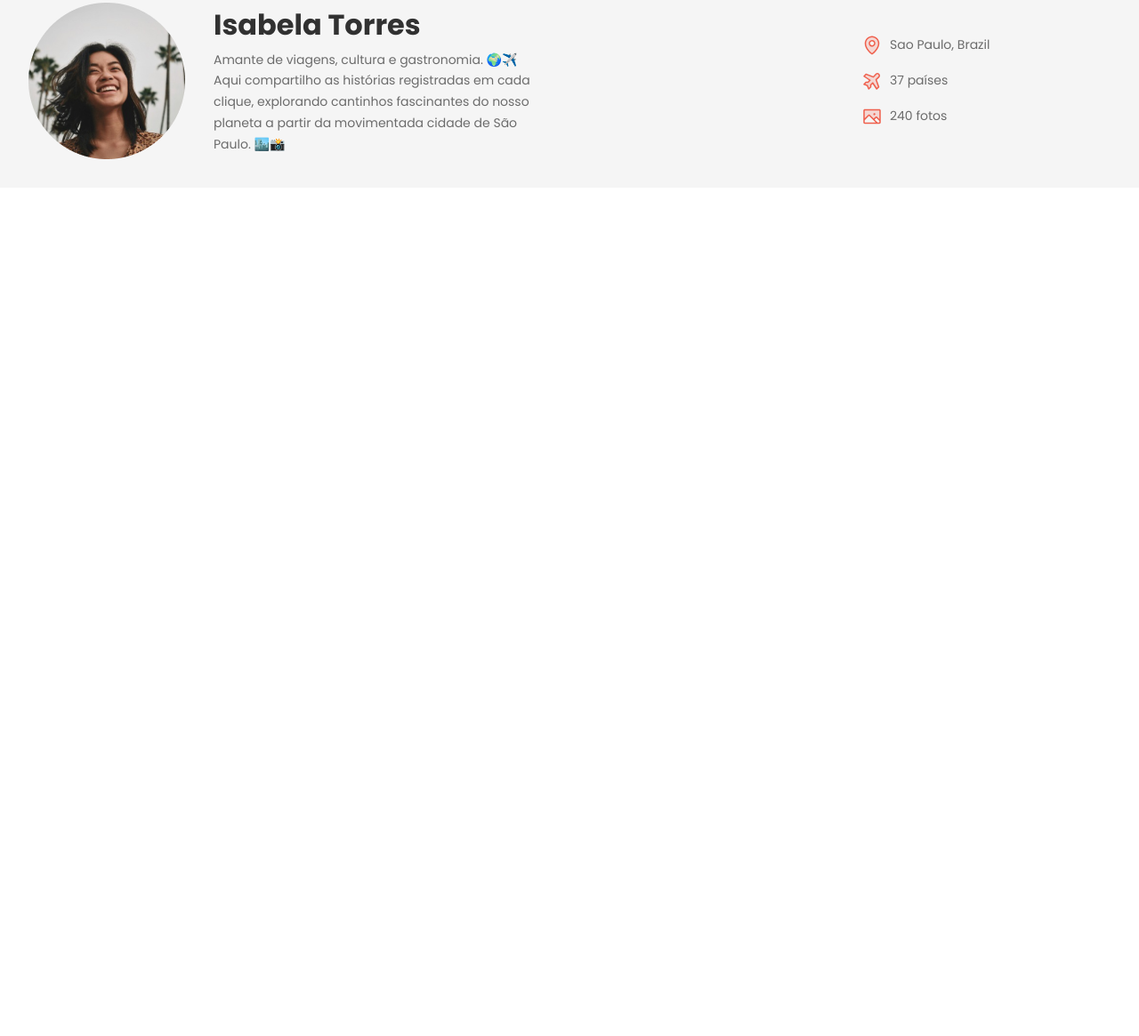
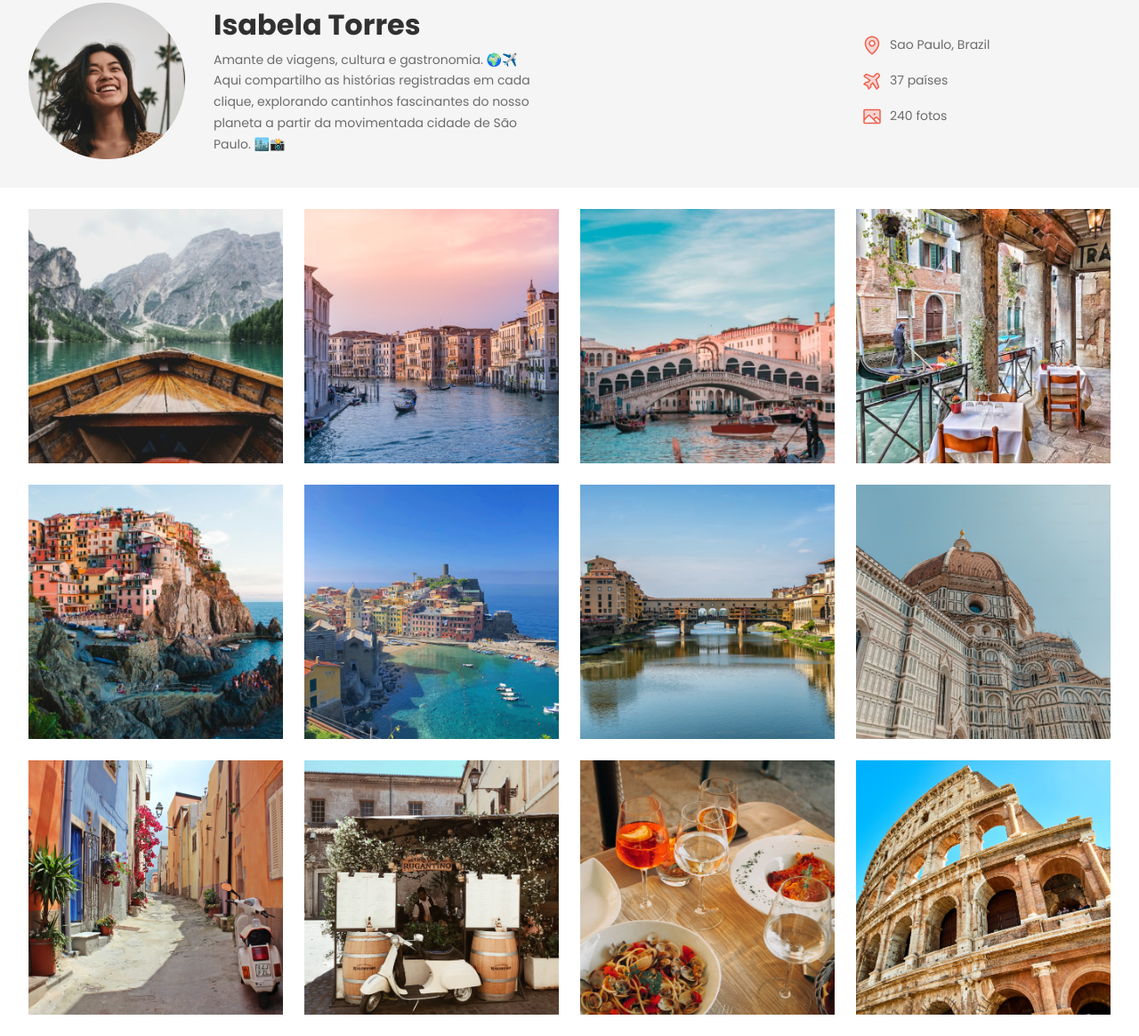
Before and after one commit to caiosantosxp/travelgram, a plain HTML site: page index.html in a window 1280 px wide. Shown: the part 130-1295 px from the top of the page at 89% size. Before the commit the page ends 800 px from the top, so only its background shows below. Drawn offline with Linux system fonts and the light colour scheme.

Commit message:
main galery

```diff
--- a/index.html
+++ b/index.html
@@ -58,6 +58,24 @@
     </div>
     </header>
   </div>
-  <header></header>
+
+  <main class="container">
+    <img src="assets/images/Image 01.png" alt="...">
+    <img src="assets/images/Image 02.png" alt="...">
+    <img src="assets/images/Image 03.png" alt="...">
+    <img src="assets/images/Image 04.png" alt="...">
+    <img src="assets/images/Image 05.png" alt="...">
+    <img src="assets/images/Image 06.png" alt="...">
+    <img src="assets/images/Image 07.png" alt="...">
+    <img src="assets/images/Image 08.png" alt="...">
+    <img src="assets/images/Image 09.png" alt="...">
+    <img src="assets/images/Image 10.png" alt="...">
+    <img src="assets/images/Image 11.png" alt="...">
+    <img src="assets/images/Image 12.png" alt="...">
+  </main>
+
+  <footer>
+
+  </footer>
 </body>
 </html>
--- a/styles/index.css
+++ b/styles/index.css
@@ -1,3 +1,4 @@
 @import url(global.css);
 @import url(nav.css);
 @import url(header.css);
+@import url(main.css);
--- /dev/null
+++ b/styles/main.css
@@ -0,0 +1,13 @@
+main {
+  display: flex;
+  flex-wrap: wrap;
+  gap: 24px;
+
+  padding-block: 24px;
+}
+
+main img {
+  width: 286px;
+  height: 286px;
+  object-fit: cover;
+}
```
